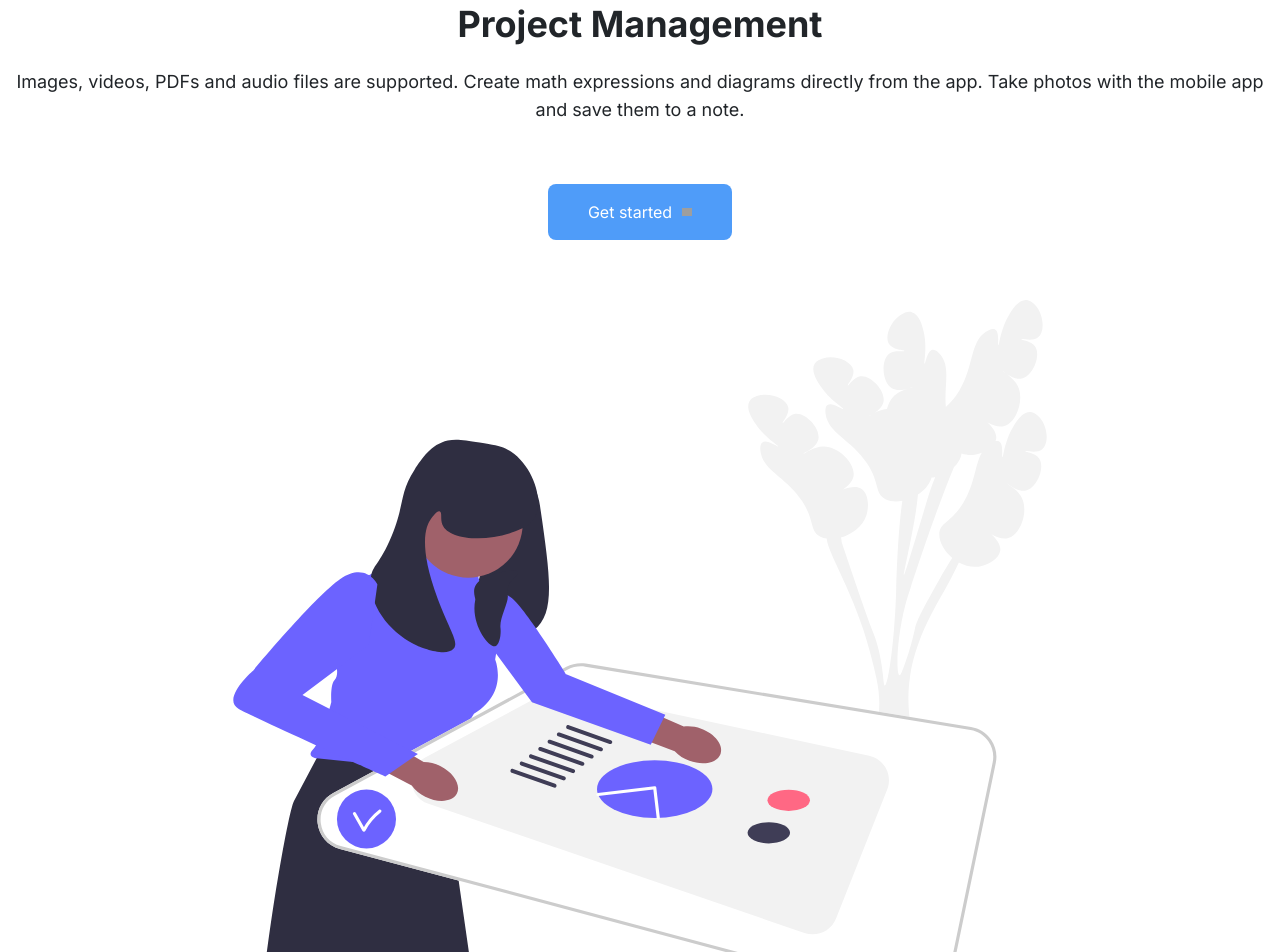
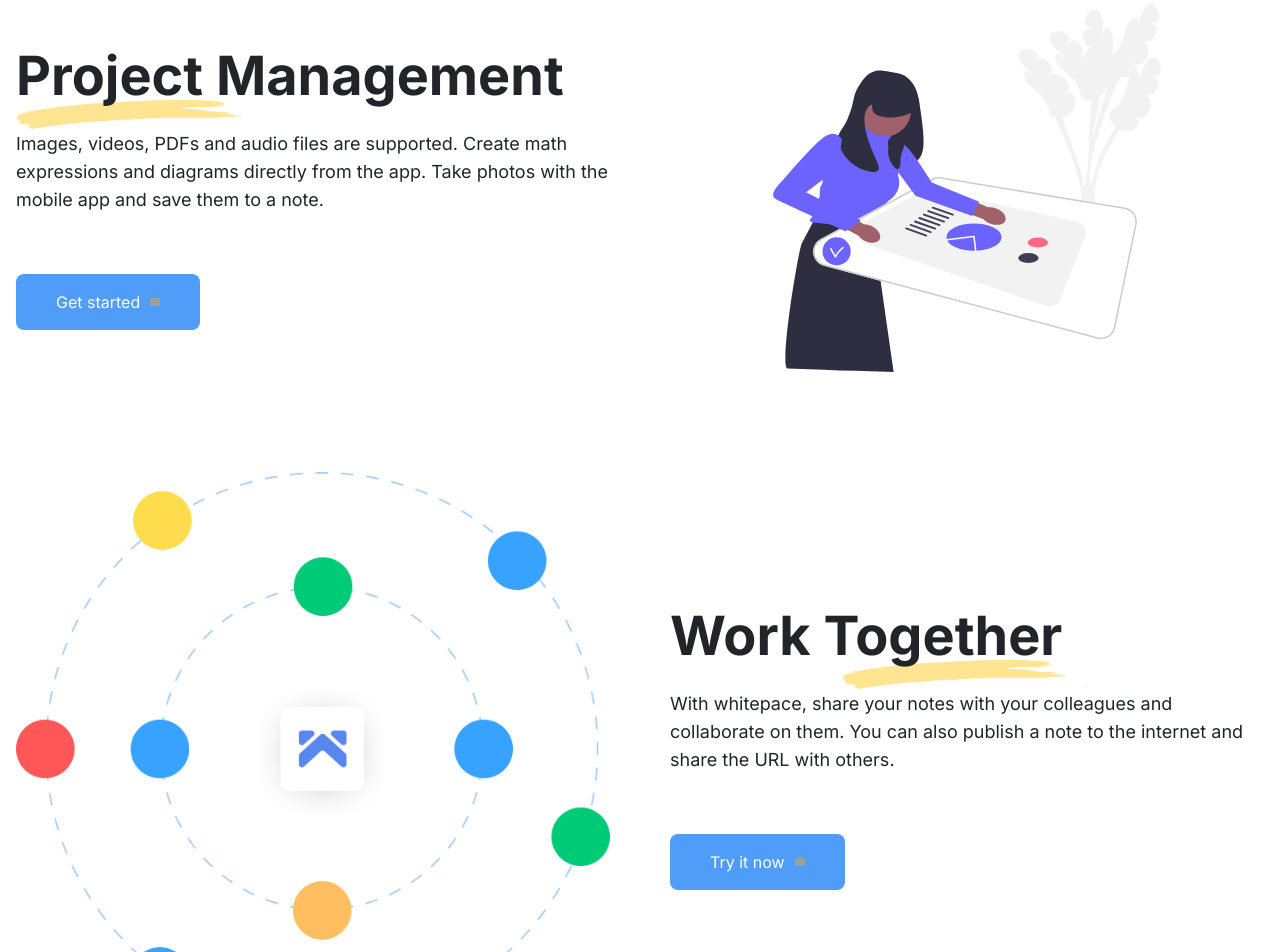
Before and after one commit to FroreVale/whitepace, a Next.js app: page / in a window 1280 px wide. Shown: the part 760-1712 px from the top of the page. Built offline with nearby package versions, Linux system fonts and the light colour scheme; grey boxes are pictures that could not be loaded.

Commit message:
Add work page

```diff
--- a/components/sections/WorkManagement.tsx
+++ b/components/sections/WorkManagement.tsx
@@ -1,23 +1,28 @@
 import Image from "next/image";
 import rightArrow from "@/public/icons/btn-right-arrow.svg";
 import project from "@/public/work/project.svg";
-import circle from "@/public/work/circle.png"
-
+import circle from "@/public/work/circle.png";
+import dash from "@/public/work/dash.png";
 
 export default function WorkMangement() {
   return (
     <section className="bg-background text-foreground">
       <div className="px-4 py-20 max-w-370 mx-auto flex flex-col gap-25">
         {/* Project Management */}
-        <div className="flex flex-col gap-15">
+        <div className="flex flex-col gap-15 lg:flex-row">
+
           {/* Right Content */}
-          <div className=" flex flex-col gap-15">
+          <div className=" flex flex-col gap-15 flex-1 lg:justify-center">
             {/* Text Block */}
-            <div className="flex flex-col gap-6">
-              <h2 className="font-bold text-4xl text-center">
+            <div className="flex flex-col gap-6 items-center lg:items-start">
+              <h2 className="relative z-0 font-bold text-4xl md:text-[54px] text-center lg:text-start w-fit">
                 Project Management
+                <div className="absolute -z-10 -bottom-8 right-0 sm:-right-8 lg:left-0 h-10 w-63">
+                  {" "}
+                  <Image src={dash} alt="Dash" />{" "}
+                </div>
               </h2>
-              <p className="text-lg text-center">
+              <p className="text-lg text-center lg:text-start">
                 Images, videos, PDFs and audio files are supported. Create math
                 expressions and diagrams directly from the app. Take photos with
                 the mobile app and save them to a note.
@@ -25,7 +30,7 @@ export default function WorkMangement() {
             </div>
 
             {/* Button */}
-            <div className="flex justify-center">
+            <div className="flex justify-center lg:justify-start">
               <button className="flex items-center gap-2.5 bg-primary-2 rounded-lg px-10 py-4 text-background w-fit">
                 <span>Get started</span>{" "}
                 <Image
@@ -39,7 +44,7 @@ export default function WorkMangement() {
           </div>
 
           {/* Left Content */}
-          <div className="">
+          <div className="flex-1">
             <Image
               src={project}
               alt="Project"
@@ -49,13 +54,19 @@ export default function WorkMangement() {
         </div>
 
         {/* Work Together */}
-        <div className="flex flex-col gap-15">
+        <div className="flex flex-col lg:flex-row-reverse gap-15">
           {/* Right Content */}
-          <div className=" flex flex-col gap-15">
+          <div className=" flex flex-col justify-center gap-15 lg:flex-1">
             {/* Text Block */}
-            <div className="flex flex-col gap-6">
-              <h2 className="font-bold text-4xl text-center">Work Together</h2>
-              <p className="text-lg text-center">
+            <div className="flex flex-col gap-6 items-center lg:items-start">
+              <h2 className="relative z-0 font-bold text-4xl md:text-[54px] text-center w-fit">
+                Work Together
+                <div className="absolute -z-10 -bottom-8 right-0 sm:-right-8 h-10 w-63">
+                  {" "}
+                  <Image src={dash} alt="Dash" />{" "}
+                </div>
+              </h2>
+              <p className="text-lg text-center lg:text-start">
                 With whitepace, share your notes with your colleagues and
                 collaborate on them. You can also publish a note to the internet
                 and share the URL with others.
@@ -63,7 +74,7 @@ export default function WorkMangement() {
             </div>
 
             {/* Button */}
-            <div className="flex justify-center">
+            <div className="flex justify-center lg:justify-start">
               <button className="flex items-center gap-2.5 bg-primary-2 rounded-lg px-10 py-4 text-background w-fit">
                 <span>Try it now</span>{" "}
                 <Image
@@ -77,7 +88,7 @@ export default function WorkMangement() {
           </div>
 
           {/* Left Content */}
-          <div className="">
+          <div className="sm:max-w-113 mx-auto lg:max-w-none lg:flex-1">
             <Image
               src={circle}
               alt="Circle"
```
Also changed, not shown: public/work/dash.png (added).
